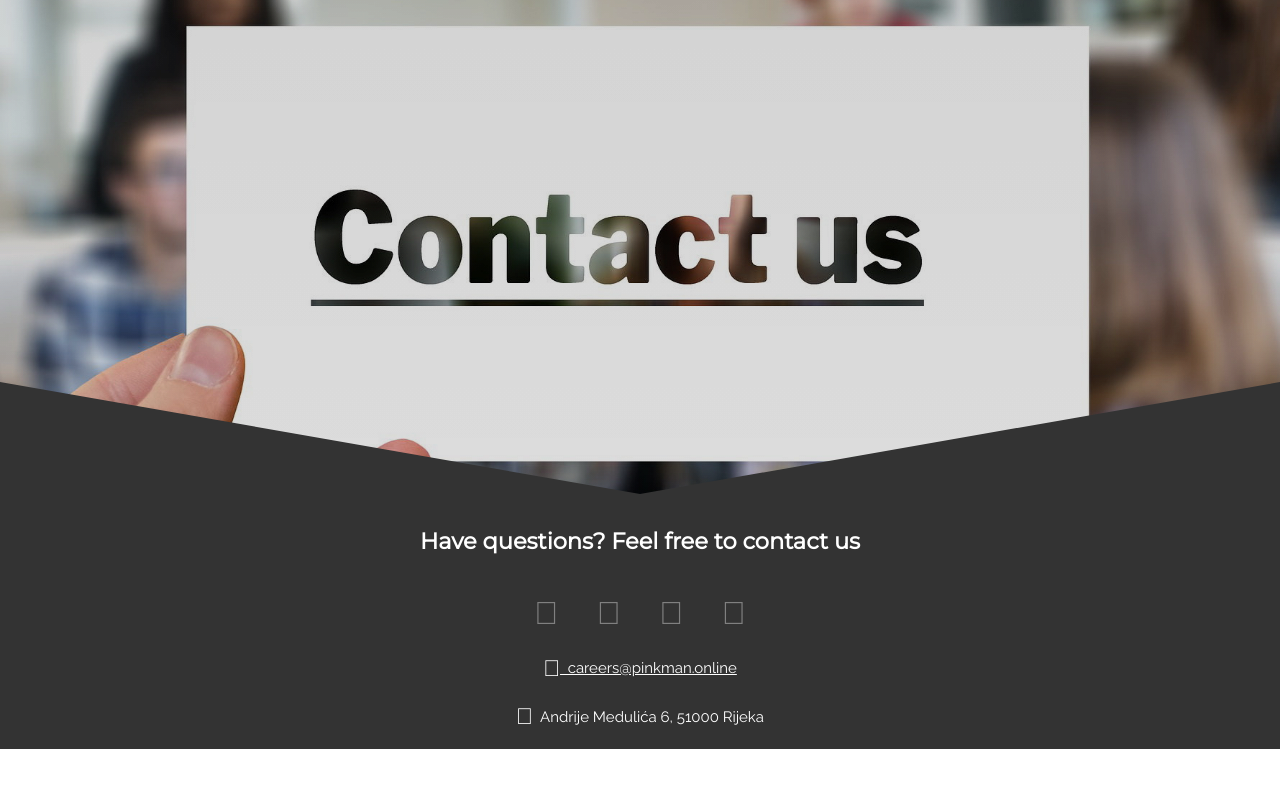
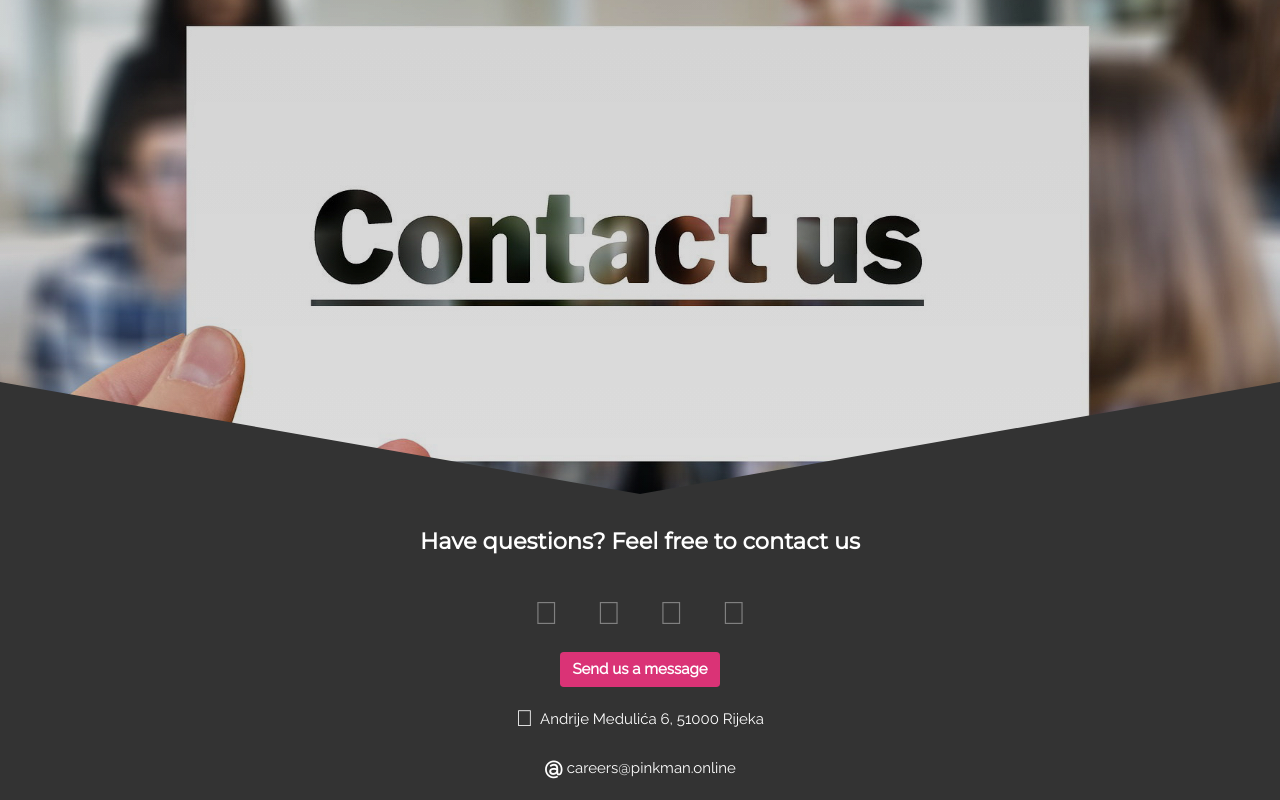
Before and after one commit to 9999starlight/company-spa, a plain HTML site: page index.html in a window 1280 px wide. Shown: the part 2959-3759 px from the top of the page. Before the commit the page ends 3708 px from the top, so only its background shows below. Drawn offline with nearby package versions, Linux system fonts and the light colour scheme.

Commit message:
cta footer

```diff
--- a/index.html
+++ b/index.html
@@ -5,7 +5,8 @@
 	<meta charset="UTF-8" />
 	<meta name="viewport" content="width=device-width, initial-scale=1.0" />
 	<meta http-equiv="X-UA-Compatible" content="ie=edge" />
-	<meta name="description" content="We are providing variety of services including Web development, Quality Assurance and Customer Support, always ready for a new challenges.">
+	<meta name="description"
+		content="We are providing variety of services including Web development, Quality Assurance and Customer Support, always ready for a new challenges.">
 	<meta name="keywords" content="QA, support, web">
 	<meta name="robots" content="index, follow">
 	<meta http-equiv="Content-Type" content="text/html; charset=utf-8">
@@ -152,7 +153,7 @@
 						<h4 class="w-100 text-center">Check our open positions</h4>
 					</div>
 					<figure class="w-100 w-lg-50">
-						<img src="./img/career_pinkman.jpg" alt="Career Pinkman" loading="lazy" >
+						<img src="./img/career_pinkman.jpg" alt="Career Pinkman" loading="lazy">
 					</figure>
 				</div>
 				<div class="container tab-box">
@@ -244,16 +245,26 @@
 					<h4 class="w-100 mt-3 text-center">Have questions? Feel free to contact us</h4>
 				</div>
 				<div class="social mt-4">
-					<a href="https://twitter.com/" rel="nofollow noopener noreferrer" target="_blank"><i class="fab fa-twitter"></i></a>
-					<a href="https://www.facebook.com/pinkman.online/" rel="nofollow noopener noreferrer" target="_blank"><i class="fab fa-facebook-square"></i></a>
-					<a href="https://instagram.com/" rel="nofollow noopener noreferrer"><i class="fab fa-instagram" target="_blank"></i></a>
-					<a href="https://www.linkedin.com/company/pinkman-d-o-o/" rel="nofollow noopener noreferrer" target="_blank"><i class="fab fa-linkedin-in"></i></a>
+					<a href="https://twitter.com/" rel="nofollow noopener noreferrer" target="_blank"><i
+							class="fab fa-twitter"></i></a>
+					<a href="https://www.facebook.com/pinkman.online/" rel="nofollow noopener noreferrer"
+						target="_blank"><i class="fab fa-facebook-square"></i></a>
+					<a href="https://instagram.com/" rel="nofollow noopener noreferrer"><i class="fab fa-instagram"
+							target="_blank"></i></a>
+					<a href="https://www.linkedin.com/company/pinkman-d-o-o/" rel="nofollow noopener noreferrer"
+						target="_blank"><i class="fab fa-linkedin-in"></i></a>
 				</div>
-				<button class="mt-3 d-flex align-items-center form-link" id="form-link"><span><i
-							class="far fa-envelope"></i></span>&nbsp; careers@pinkman.online</button>
-				<p class="mt-3 d-flex align-items-center"><span><i class="fas fa-map-marker-alt"></i></span>&nbsp;
-					Andrije Medulića 6, 51000 Rijeka</p>
-				<a href="#home" class="back-to-top justify-content-center align-items-center"><i class="fa fa-chevron-up"></i></a>
+				<button class="mt-3 d-flex align-items-center btn form-link" id="form-link"></span>Send us a
+					message</button>
+				<p class="mt-3 d-flex align-items-center">
+					<span><i class="fas fa-map-marker-alt"></i></span>&nbsp;
+					Andrije Medulića 6, 51000 Rijeka
+				</p>
+				<p class="d-flex align-items-center">
+					<span><i class="fas fa-at"></i> </span>&nbsp;careers@pinkman.online
+				</p>
+				<a href="#home" class="back-to-top justify-content-center align-items-center"><i
+						class="fa fa-chevron-up"></i></a>
 				<!-- Popup form -->
 				<div id="popup" class="white-popup mfp-hide">
 					<h4 class="text-center p-4">Contact Us</h4>
--- a/scss/components/_buttons.scss
+++ b/scss/components/_buttons.scss
@@ -9,8 +9,13 @@
   @include fonts($size: 1.6rem, $color: #fff);
 }
 
-.form-btn {
+.form-btn,
+.form-link {
   background-color: $primary_color;
   @include fonts($color: #fff, $weight: 600);
   width: 200px;
 }
+
+.form-link {
+  width: max-content
+}
--- a/scss/main.scss
+++ b/scss/main.scss
@@ -188,7 +188,7 @@ ul.tabs li.active a:hover {
   @include fonts($color: $secondary_color, $weight: 700);
 }
 
-/* Contact us/footer */
+/* Contact us */
 
 .contact {
   background: $secondary_color;
@@ -203,14 +203,6 @@ ul.tabs li.active a:hover {
 
 /* end tabs */
 
-/* magnific popup */
-.form-link {
-  background-color: transparent;
-  border: none;
-  color: #fff;
-  text-decoration: underline;
-}
-
 .back-to-top,
 .back-to-top:visited,
 .back-to-top:hover {
@@ -218,6 +210,7 @@ ul.tabs li.active a:hover {
   outline: none;
 }
 
+/* magnific popup */
 .white-popup {
   position: relative;
   background: #fff;
```
Also changed, not shown: css/main.css, 1 other file.
